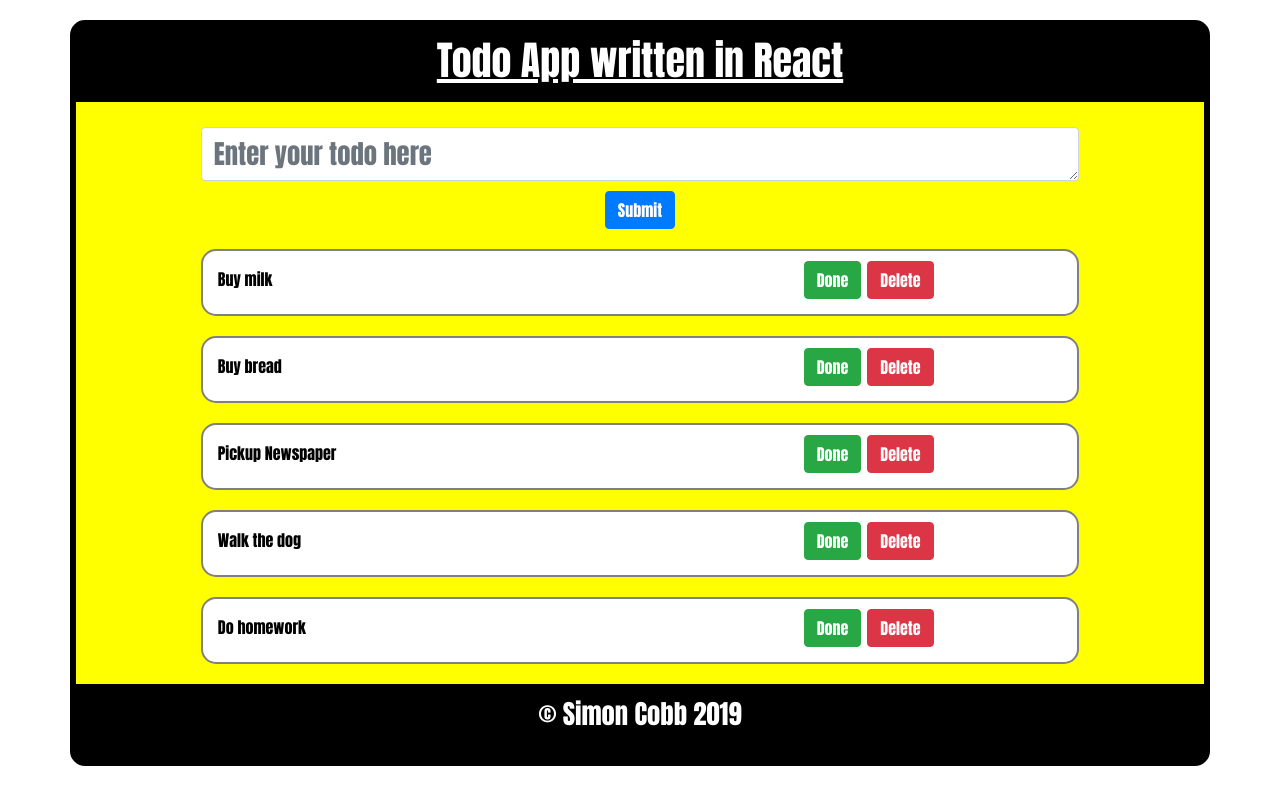
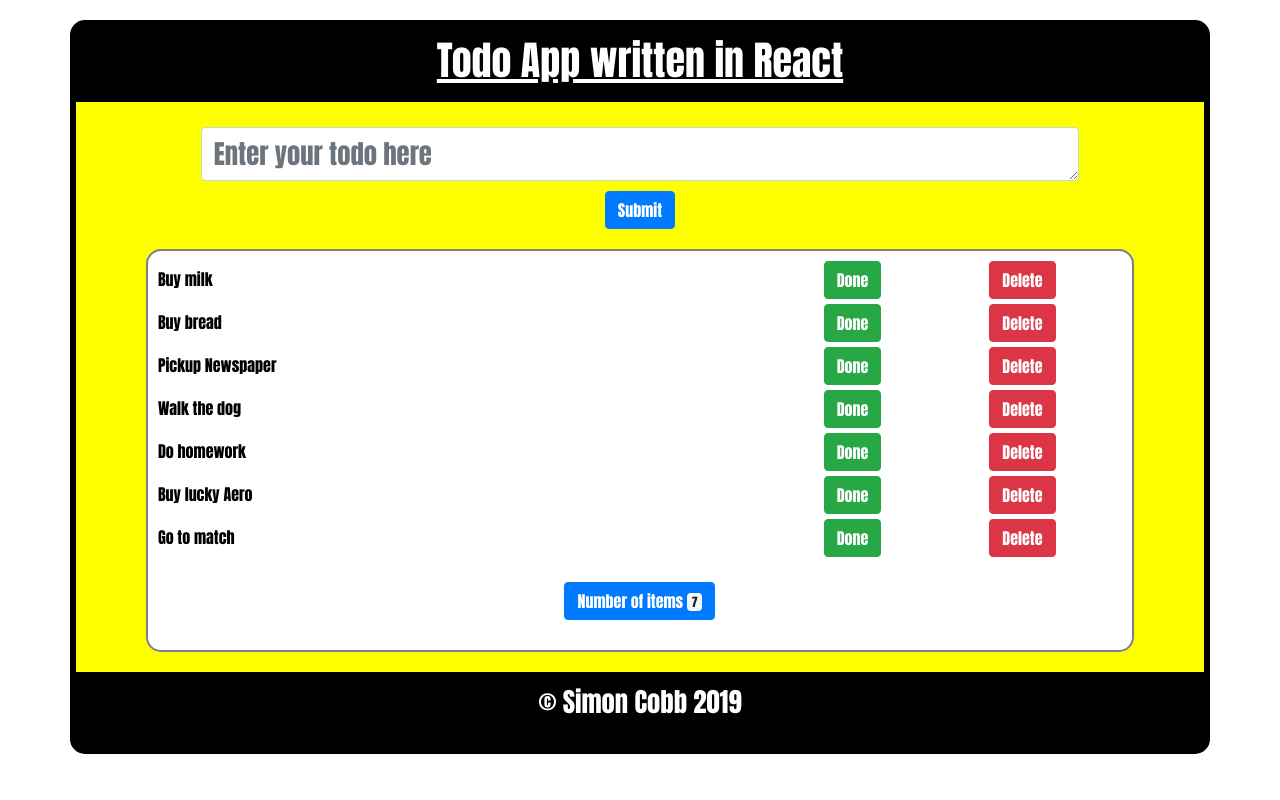
Before and after one commit to simoncobb1966/todo-app-frontend, a React app: page / in a window 1280 px wide. Built offline with nearby package versions, Linux system fonts and the light colour scheme.

Commit message:
Lists complete - just task entry to to

```diff
--- a/src/App.css
+++ b/src/App.css
@@ -7,14 +7,16 @@
   margin-bottom: 20px;
   padding-bottom: 10px;
   padding-top: 10px;
-  width: 80%;
-  margin-left: 10%;
+  width: 90%;
+  margin-left: 5%;
   background-color: white;
   border: grey;
   border-radius: 15px;
   border-color: grey;
   border-width: 2px;
   border-style: solid;
+  padding-left: 10px;
+  padding-right: 10px;
 }
 
 body {
--- a/src/App.js
+++ b/src/App.js
@@ -5,6 +5,7 @@ import Header from './components/header';
 import Entertodo from './components/entertodo';
 import Actualtodolist from './components/actualtodolist'
 import Bottom from './components/bottom'
+import Numberoftasks from './components/Numberoftasks'
 
 
 class App extends Component {
@@ -17,27 +18,27 @@ class App extends Component {
       "Buy bread",
       "Pickup Newspaper",
       "Walk the dog",
-      "Do homework"
+      "Do homework",
+      "Buy lucky Aero",
+      "Go to match"
     ]
     const headinginfo = "Todo App written in React";
 
     return (
 
       <div className="container mainstyle">
+        <Header headingText={headinginfo} />
 
-
-        <Header headingText={headinginfo} />
         <Entertodo />
 
-
- {
-tasks.map(function(item, index) {
-return  <Actualtodolist taskDescription={item} key={index} />
-})
- }
-
-        {/* <Actualtodolist /> */}
-
+        <div className="mainList">
+          {
+            tasks.map(function (item, index) {
+              return <Actualtodolist taskDescription={item} key={index} />
+            })
+          }
+          <Numberoftasks numberOfTasks={tasks.length} />
+        </div>
 
         <Bottom />
       </div>
--- /dev/null
+++ b/src/components/Numberoftasks.js
@@ -0,0 +1,15 @@
+import React, { Component } from 'react';
+
+class Numberoftasks extends Component {
+    render() {
+        return (
+            <div className="col text-center">
+                <div className="btn btn-primary notifications">
+                    Number of items <span class="badge badge-light">{this.props.numberOfTasks}</span>
+                </div>
+            </div>
+        )
+    }
+}
+
+export default Numberoftasks;
--- a/src/components/actualtodolist.js
+++ b/src/components/actualtodolist.js
@@ -3,23 +3,20 @@ import React, { Component } from 'react';
 class Actualtodolist extends Component {
     render() {
         return (
-            <div>
-                <div className="row mainList">
-                    <div className="col-sm-12 col-md-8 todoText">
+
+            <div className="row">
+                <div className="col-sm-12 col-md-8 todoText">
                     {this.props.taskDescription}
+                </div>
 
-                    </div>
-                    <div className="col-sm-12 col-md-4">
-                        <button type="button" class="btn btn-success buttona">Done</button>
-                        <button type="button" class="btn btn-danger buttona">Delete</button>
-                    </div>
-                    {/* <element class="btn btn-primary notifications">
-                    Number of items <span class="badge badge-light">3</span>
-                </element> */}
+                <div className="col-sm-6 col-md-2">
+                    <button type="button" class="btn btn-success buttona">Done</button>
                 </div>
-            </div>
-
-        )
+                <div className="col-sm-6 col-md-2">
+                    <button type="button" class="btn btn-danger buttona">Delete</button>
+                </div>
+            </div >
+            )
     }
 }
 
```
